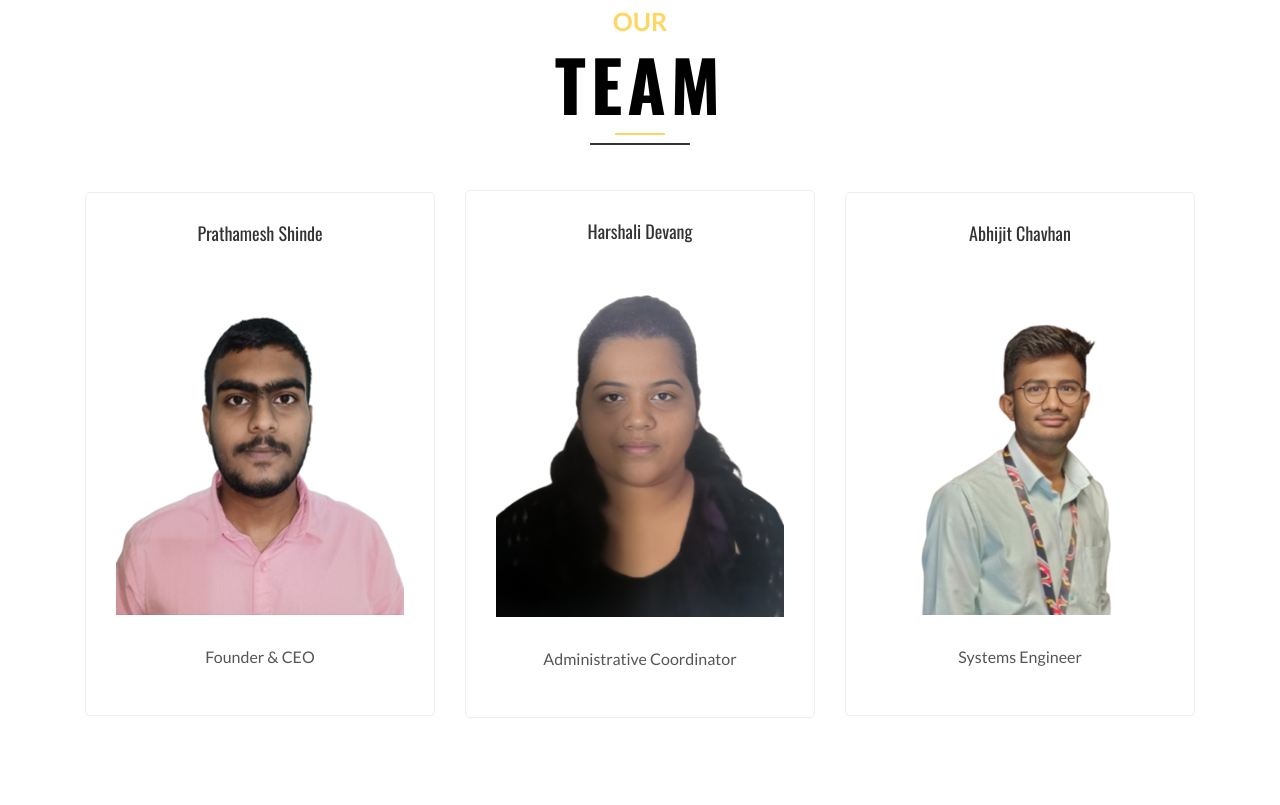
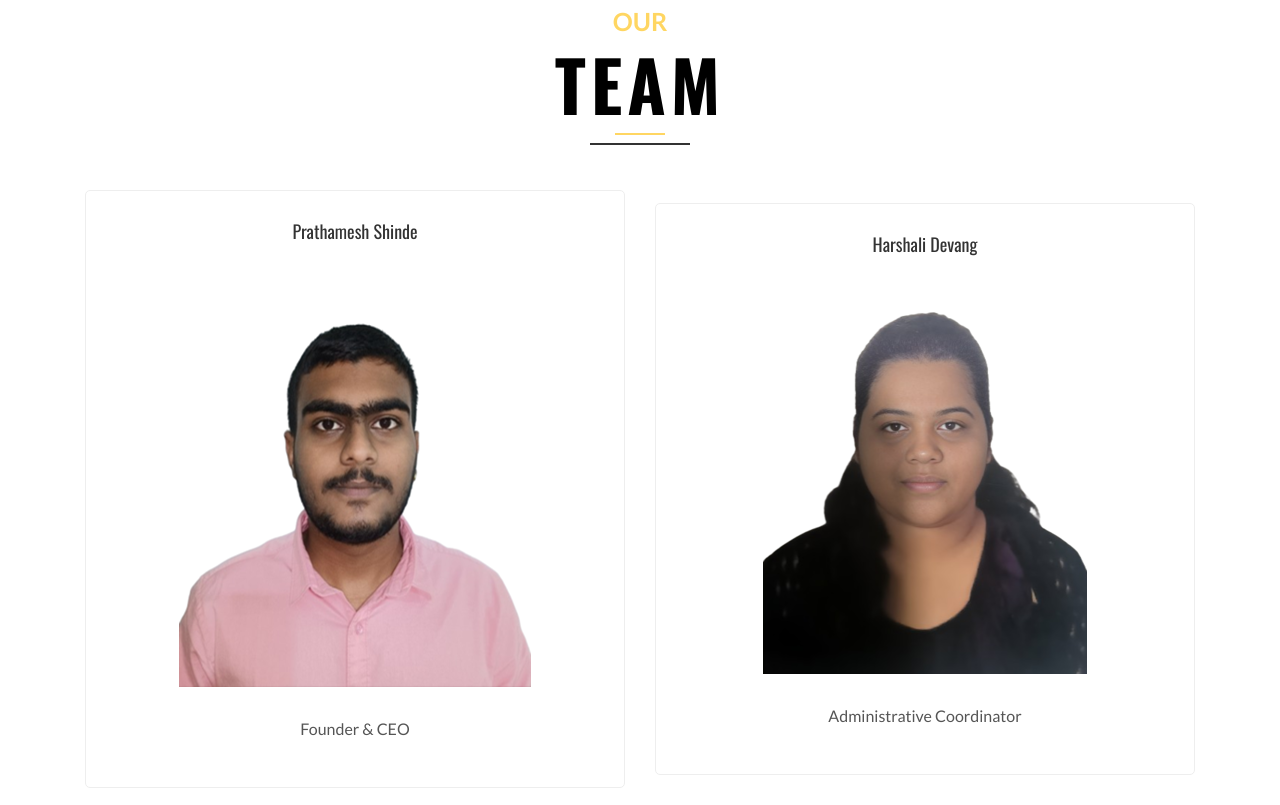
Before and after one commit to spectra-sky-uav/home, a plain HTML site: page index.html in a window 1280 px wide. Shown: the part 3883-4688 px from the top of the page. Drawn offline with nearby package versions, Linux system fonts and the light colour scheme.

Commit message:
Update index.html

```diff
--- a/index.html
+++ b/index.html
@@ -345,7 +345,7 @@
                 </div>
                 <div class="row align-items-center">
 
-                    <div class="col-lg-4 col-md-6">
+                    <div class="col-sm-4 col-md-6">
                         <div class="product-single">
                             <div class="product-title">
                                 <h2>Prathamesh Shinde</h2>
@@ -359,7 +359,7 @@
                         </div>
                     </div>
 
-                    <div class="col-lg-4 col-md-6">
+                    <div class="col-sm-4 col-md-6">
                         <div class="product-single">
                             <div class="product-title">
                                 <h2>Harshali Devang</h2>
@@ -373,7 +373,7 @@
                         </div>
                     </div>
 
-                    <div class="col-lg-4 col-md-6">
+                    <div class="col-sm-4 col-md-6">
                         <div class="product-single">
                             <div class="product-title">
                                 <h2>Abhijit Chavhan </h2>
```
